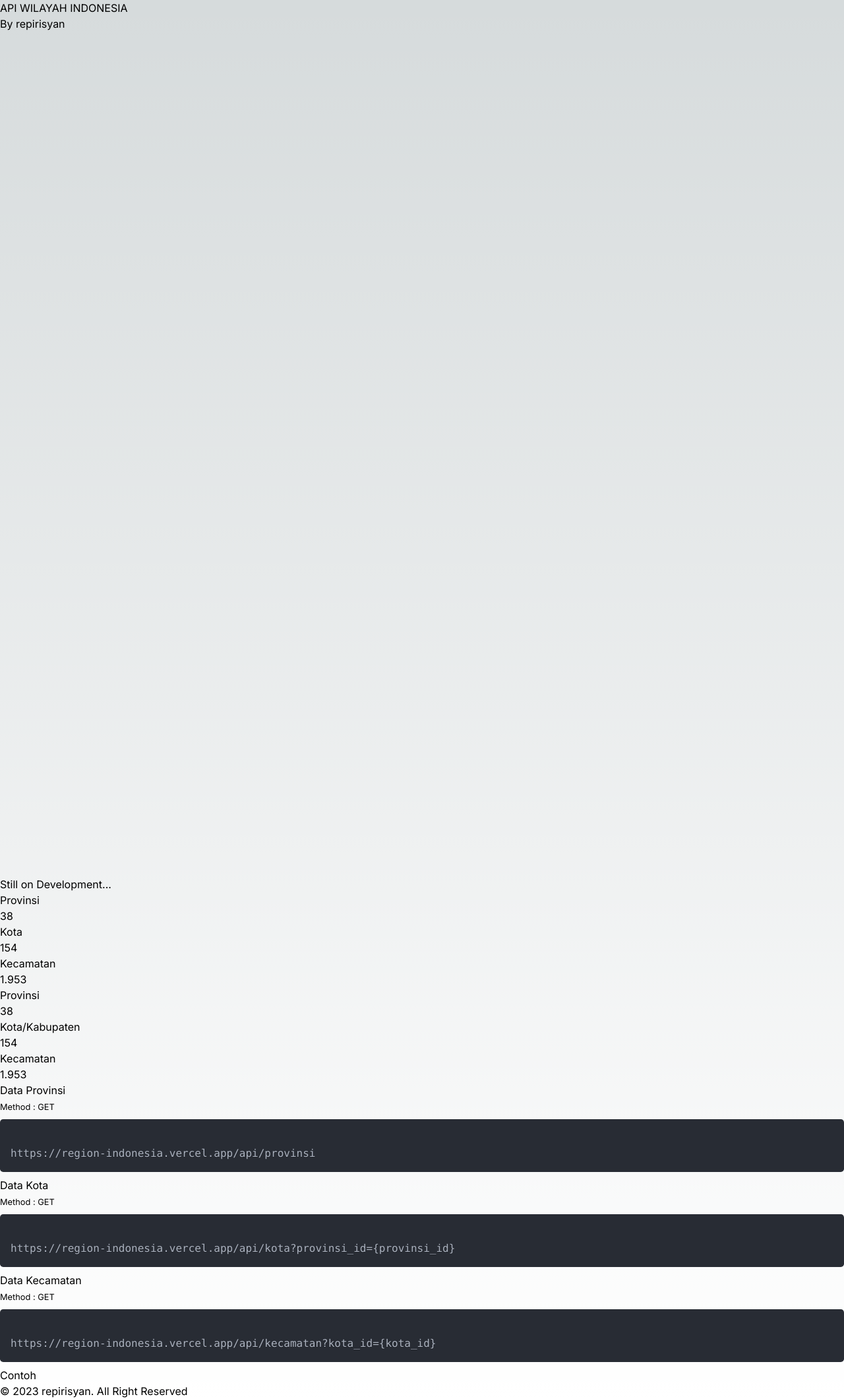
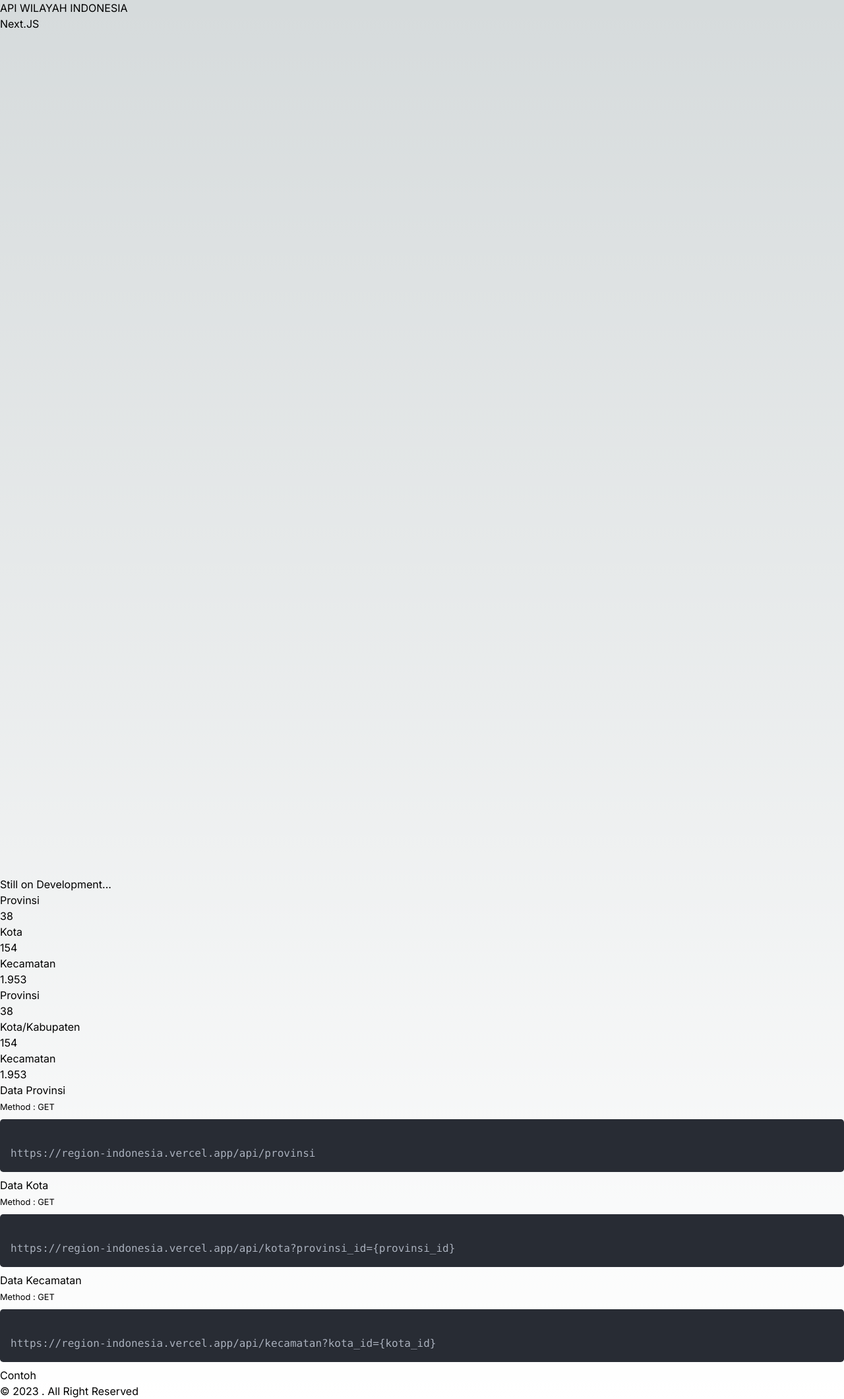
Before and after one commit to repirisyan/api-wilayah-indonesia, a Next.js app: page / in a window 1280 px wide. Shown: the whole page at 66% size. Built offline with nearby package versions, Linux system fonts and the light colour scheme.

Commit message:
fix name

```diff
--- a/src/app/page.tsx
+++ b/src/app/page.tsx
@@ -20,11 +20,11 @@ export default function Home() {
         <div className="fixed bottom-0 left-0 flex h-48 w-full items-end justify-center bg-gradient-to-t from-white via-white dark:from-black dark:via-black lg:static lg:h-auto lg:w-auto lg:bg-none">
           <a
             className="pointer-events-none flex place-items-center gap-2 p-8 lg:pointer-events-auto lg:p-0"
-            href="https://github.com/repirisyan98/"
+            href="https://nextjs.org/"
             target="_blank"
             rel="noopener noreferrer"
           >
-            By repirisyan
+            Next.JS
           </a>
         </div>
       </div>
@@ -114,7 +114,7 @@ export default function Home() {
       </dialog>
       <div className="text-center mt-14">
         <p className={`m-0 max-w-[30ch] text-sm opacity-50`}>
-          &copy; 2023 repirisyan. All Right Reserved
+          &copy; 2023 . All Right Reserved
         </p>
       </div>
     </main >
```
